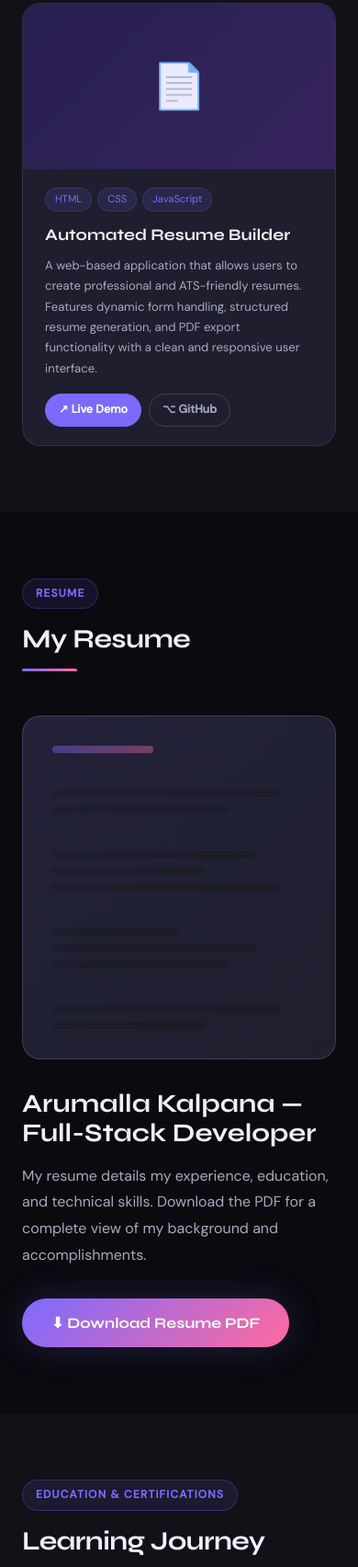
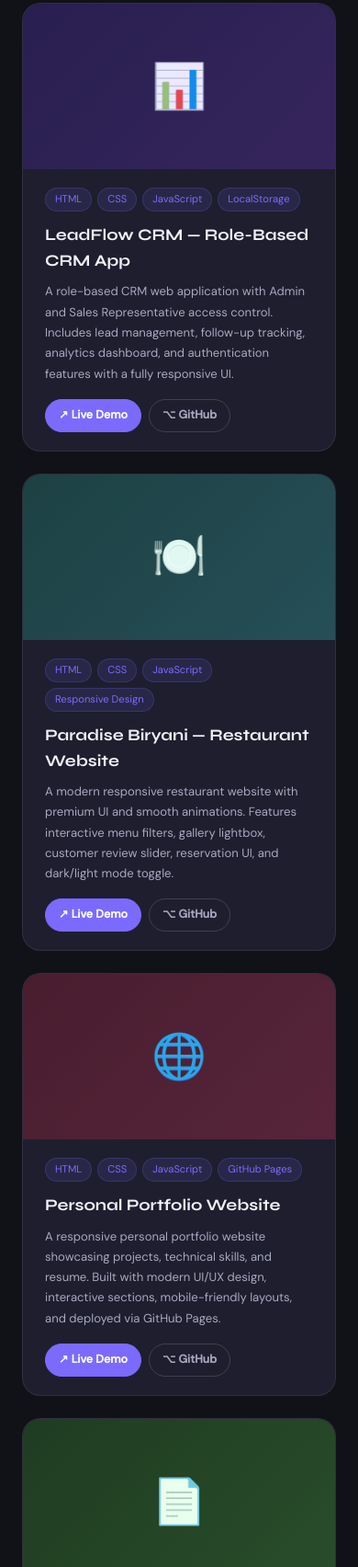
Before and after one commit to kalpana6497-cmd/FUTURE_FS_01, a plain HTML site: page index.html in a window 390 px wide. Shown: the part 4012-5716 px from the top of the page at 92% size. Drawn offline with Linux system fonts and the light colour scheme.

Commit message:
Add files via upload

```diff
--- a/index.html
+++ b/index.html
@@ -772,68 +772,95 @@ footer{background:var(--bg2);border-top:1px solid var(--border);padding:32px 0}
 
     <div class="projects-grid fade-in">
 
-      <!-- PROJECT CARD -->
+      <!-- PROJECT 1: LeadFlow CRM -->
       <div class="project-card">
+        <div class="project-thumb pt1">📊</div>
+        <div class="project-body">
+          <div class="project-tags">
+            <span class="ptag">HTML</span>
+            <span class="ptag">CSS</span>
+            <span class="ptag">JavaScript</span>
+            <span class="ptag">LocalStorage</span>
+          </div>
+          <div class="project-title">LeadFlow CRM — Role-Based CRM App</div>
+          <div class="project-desc">
+            A role-based CRM web application with Admin and Sales Representative access control.
+            Includes lead management, follow-up tracking, analytics dashboard, and authentication
+            features with a fully responsive UI.
+          </div>
+          <div class="project-links">
+            <a class="plink primary" href="https://kalpana6497-cmd.github.io/FUTURE_FS_02/" target="_blank">↗ Live Demo</a>
+            <a class="plink" href="https://github.com/kalpana6497-cmd/FUTURE_FS_02" target="_blank">⌥ GitHub</a>
+          </div>
+        </div>
+      </div>
 
-        <div class="project-thumb pt1">
-          📄
+      <!-- PROJECT 2: Paradise Biryani -->
+      <div class="project-card">
+        <div class="project-thumb pt2">🍽️</div>
+        <div class="project-body">
+          <div class="project-tags">
+            <span class="ptag">HTML</span>
+            <span class="ptag">CSS</span>
+            <span class="ptag">JavaScript</span>
+            <span class="ptag">Responsive Design</span>
+          </div>
+          <div class="project-title">Paradise Biryani — Restaurant Website</div>
+          <div class="project-desc">
+            A modern responsive restaurant website with premium UI and smooth animations.
+            Features interactive menu filters, gallery lightbox, customer review slider,
+            reservation UI, and dark/light mode toggle.
+          </div>
+          <div class="project-links">
+            <a class="plink primary" href="https://kalpana6497-cmd.github.io/FUTURE_FS_03/" target="_blank">↗ Live Demo</a>
+            <a class="plink" href="https://github.com/kalpana6497-cmd/FUTURE_FS_03" target="_blank">⌥ GitHub</a>
+          </div>
         </div>
+      </div>
 
+      <!-- PROJECT 3: Personal Portfolio -->
+      <div class="project-card">
+        <div class="project-thumb pt3">🌐</div>
         <div class="project-body">
+          <div class="project-tags">
+            <span class="ptag">HTML</span>
+            <span class="ptag">CSS</span>
+            <span class="ptag">JavaScript</span>
+            <span class="ptag">GitHub Pages</span>
+          </div>
+          <div class="project-title">Personal Portfolio Website</div>
+          <div class="project-desc">
+            A responsive personal portfolio website showcasing projects, technical skills,
+            and resume. Built with modern UI/UX design, interactive sections,
+            mobile-friendly layouts, and deployed via GitHub Pages.
+          </div>
+          <div class="project-links">
+            <a class="plink primary" href="https://kalpana6497-cmd.github.io/FUTURE_FS_01/" target="_blank">↗ Live Demo</a>
+            <a class="plink" href="https://github.com/kalpana6497-cmd/FUTURE_FS_01" target="_blank">⌥ GitHub</a>
+          </div>
+        </div>
+      </div>
 
-          <!-- TAGS -->
+      <!-- PROJECT 4: Automated Resume Builder -->
+      <div class="project-card">
+        <div class="project-thumb pt4">📄</div>
+        <div class="project-body">
           <div class="project-tags">
-
             <span class="ptag">HTML</span>
-
             <span class="ptag">CSS</span>
-
             <span class="ptag">JavaScript</span>
-
           </div>
-
-          <!-- TITLE -->
-          <div class="project-title">
-            Automated Resume Builder
+          <div class="project-title">Automated Resume Builder</div>
+          <div class="project-desc">
+            A web-based application that allows users to create professional and ATS-friendly resumes.
+            Features dynamic form handling, structured resume generation, and PDF export
+            functionality with a clean and responsive UI.
           </div>
-
-          <!-- DESCRIPTION -->
-          <div class="project-desc">
-
-            A web-based application that allows users to create
-            professional and ATS-friendly resumes.
-
-            Features dynamic form handling, structured resume
-            generation, and PDF export functionality with a
-            clean and responsive user interface.
-
+          <div class="project-links">
+            <a class="plink primary" href="https://kalpana6497-cmd.github.io/ResumeBuilder/" target="_blank">↗ Live Demo</a>
+            <a class="plink" href="https://github.com/kalpana6497-cmd/ResumeBuilder" target="_blank">⌥ GitHub</a>
           </div>
-
-          <!-- LINKS -->
-          <div class="project-links">
-
-            <!-- LIVE DEMO -->
-            <a class="plink primary"
-               href="https://kalpana6497-cmd.github.io/ResumeBuilder/"
-               target="_blank">
-
-               ↗ Live Demo
-
-            </a>
-
-            <!-- GITHUB -->
-            <a class="plink"
-               href="https://github.com/kalpana6497-cmd/ResumeBuilder"
-               target="_blank">
-
-               ⌥ GitHub
-
-            </a>
-
-          </div>
-
         </div>
-
       </div>
 
     </div>
@@ -872,7 +899,7 @@ footer{background:var(--bg2);border-top:1px solid var(--border);padding:32px 0}
         <h3>Arumalla Kalpana — Full-Stack Developer</h3>
         <p>My resume details my experience, education, and technical skills. Download the PDF for a complete view of my background and accomplishments.</p>
         <!-- REPLACE href with your actual resume PDF path -->
-        <a href="resume.pdf" download class="dl-btn">⬇ Download Resume PDF</a>
+        <a href="fresume.pdf" download class="dl-btn">⬇ Download Resume PDF</a>
       </div>
     </div>
   </div>
```
Also changed, not shown: 1 other file.
